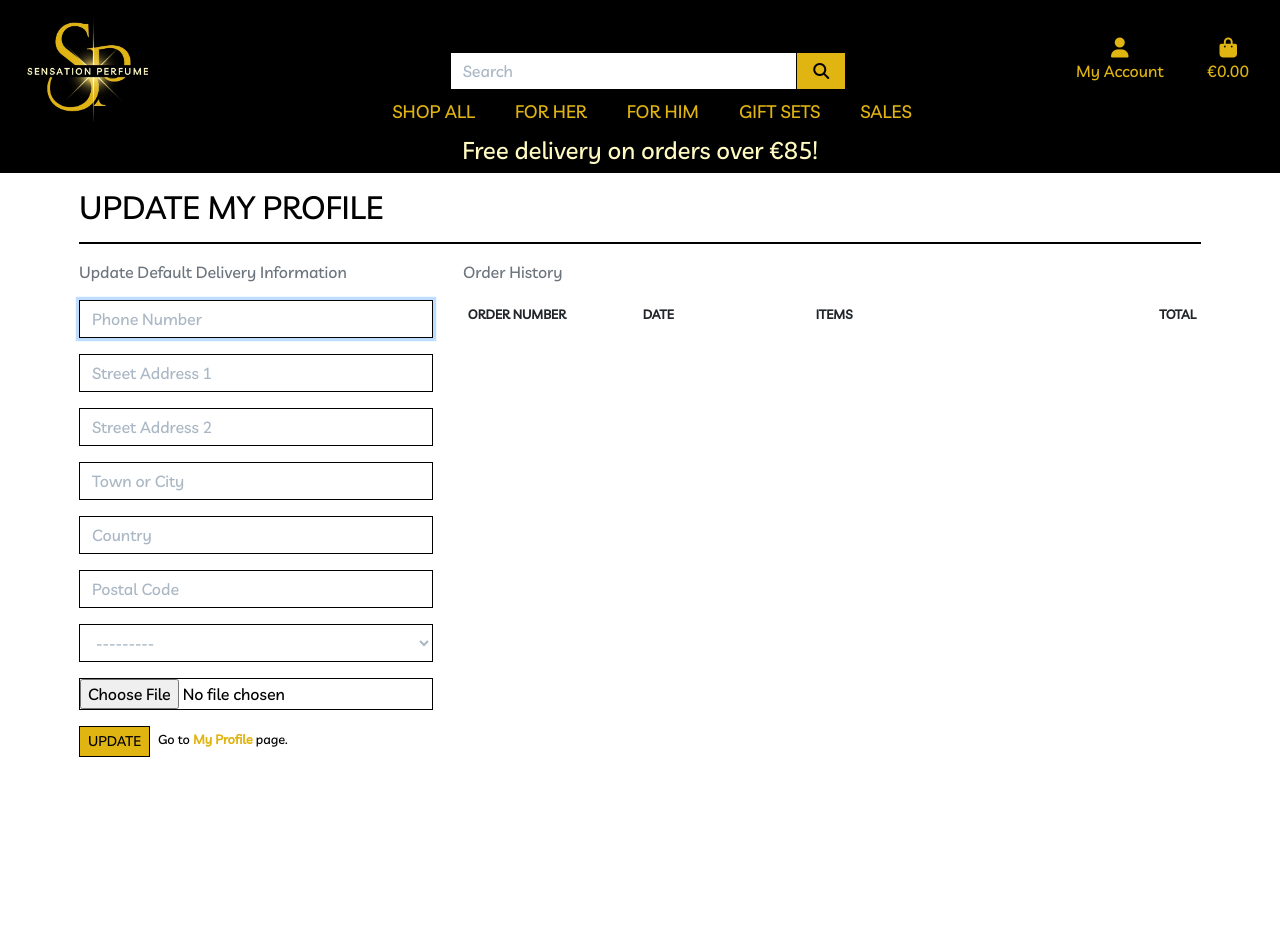
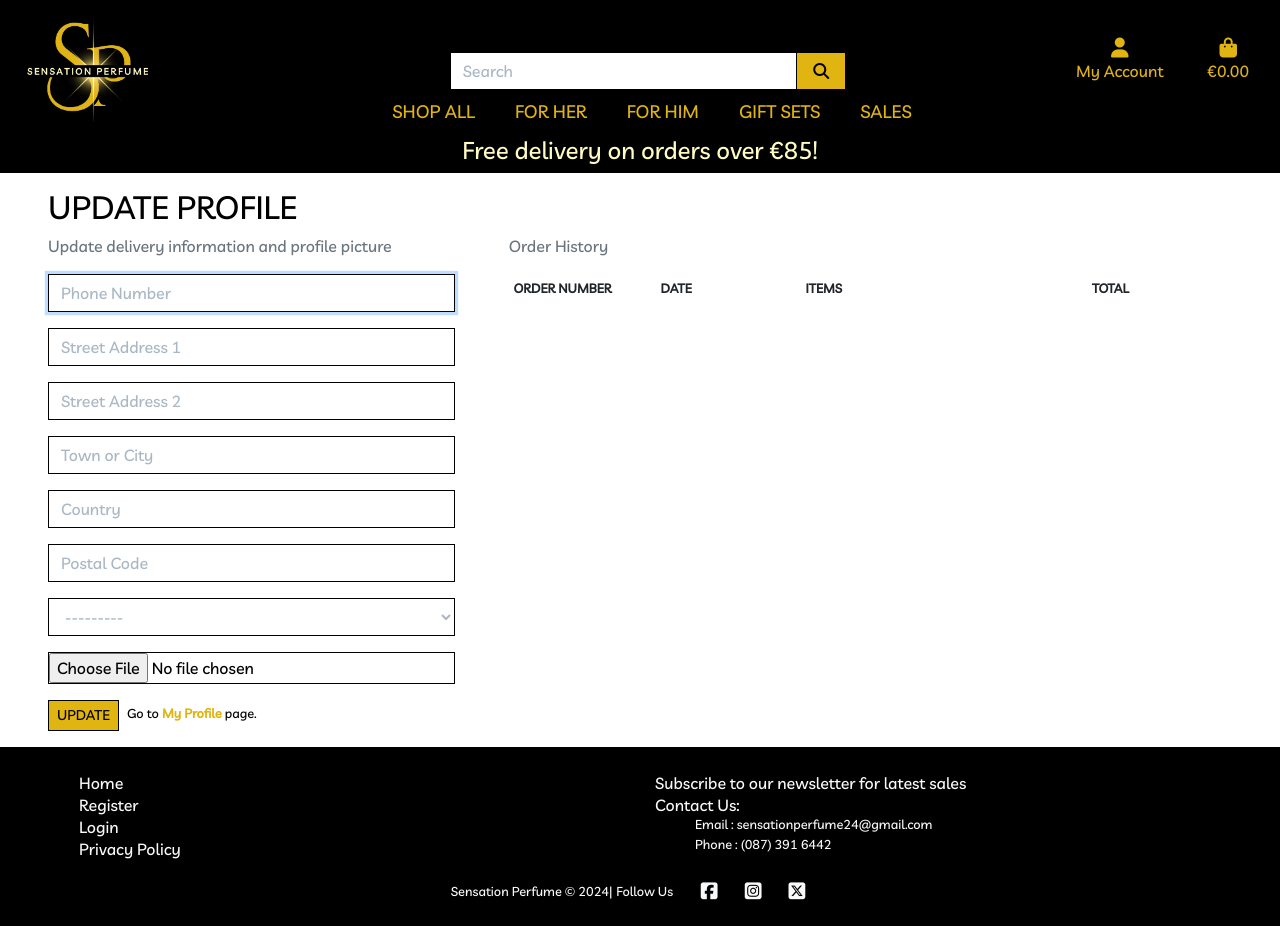
Before and after one commit to Code-Institute-Submissions/Indrakens-sensation-perfume-, a Django app: page /profile/update_profile/1 in a window 1280 px wide; the page is wider, and only the part inside the window is pictured. Before the commit the page ends 757 px from the top of that part, so only its background shows below. Run offline with Django 3.2, Linux system fonts and the light colour scheme; the visitor is signed in with stand-in values (Sample User, id 1); data comes from the database, SQL or seed files in the repository; data that the repository does not hold is empty; parts of the project's set-up code (start-up, migrations or seed data) failed here and were passed over; some libraries are stand-ins or nearby versions.

Commit message:
Updated user_profile and update_user_profile templates

```diff
--- a/profiles/static/profiles/css/user_profile.css
+++ b/profiles/static/profiles/css/user_profile.css
@@ -1,5 +1,5 @@
-.profile hr{
-    border-top: 2px solid #000 !important;
+.rounded-circle {
+    border: 3px solid #E0B411 !important;
 }
 
 #profile-update-form .form-control {
--- a/profiles/templates/profiles/update_user_profile.html
+++ b/profiles/templates/profiles/update_user_profile.html
@@ -15,17 +15,16 @@
 
 {% block content %}
     <div class="overlay"></div>
-    <div class="container">
+    <div class="profile-container">
         <div class="row">
-            <div class="col profile mt-4">
-                    <h2 class="font text-uppercase">Update My Profile</h2>
-                <hr>
+            <div class="col-12 profile mt-4 ml-5 mr-5">
+                    <h2 class="font text-uppercase">Update Profile</h2>
             </div>
         </div>
         <div class="row">
             <!-- default delivery information form -->
-            <div class="col-12 col-lg-4">
-                <p class="text-muted">Update Default Delivery Information</p>
+            <div class="col-6 col-lg-4 ml-5">
+                <p class="text-muted">Update delivery information and profile picture</p>
                 <form class="mt-3" method="POST" id="profile-update-form" enctype="multipart/form-data">
                     {% csrf_token %}
                     {{ form|crispy }}
@@ -40,7 +39,7 @@
                 </form>
             </div>
             <!-- order history -->
-            <div class="col-12 col-lg-8">
+            <div class="col-12 col-lg-6 ml-4">
                 <p class="text-muted">Order History</p>
                 <div class="order-history table-responsive">
                     <table class="table table-sm table-borderless align-items-start">
--- a/static/css/base.css
+++ b/static/css/base.css
@@ -316,7 +316,6 @@ input[name='q']::placeholder {
 
 .footer{
     margin-top: 20px;
-    width: 100%;
 }
 
 .footer-header {
--- a/templates/base.html
+++ b/templates/base.html
@@ -164,7 +164,7 @@
     </script>
     {% endblock %}
 
-  <!--<footer class="footer bg-dark sticky-bottom mt-2">
+  <footer class="footer bg-dark sticky-bottom mt-2">
     <div class="container">
       <div class="row">
         <div class="col-12 col-lg-6 text-light mt-4">
@@ -212,7 +212,7 @@
         </div>
       </div>
     </div>
-  </footer>-->
+  </footer>
 
 
 
```
Also changed, not shown: profiles/templates/profiles/user_profile.html (+7 -8 lines).
